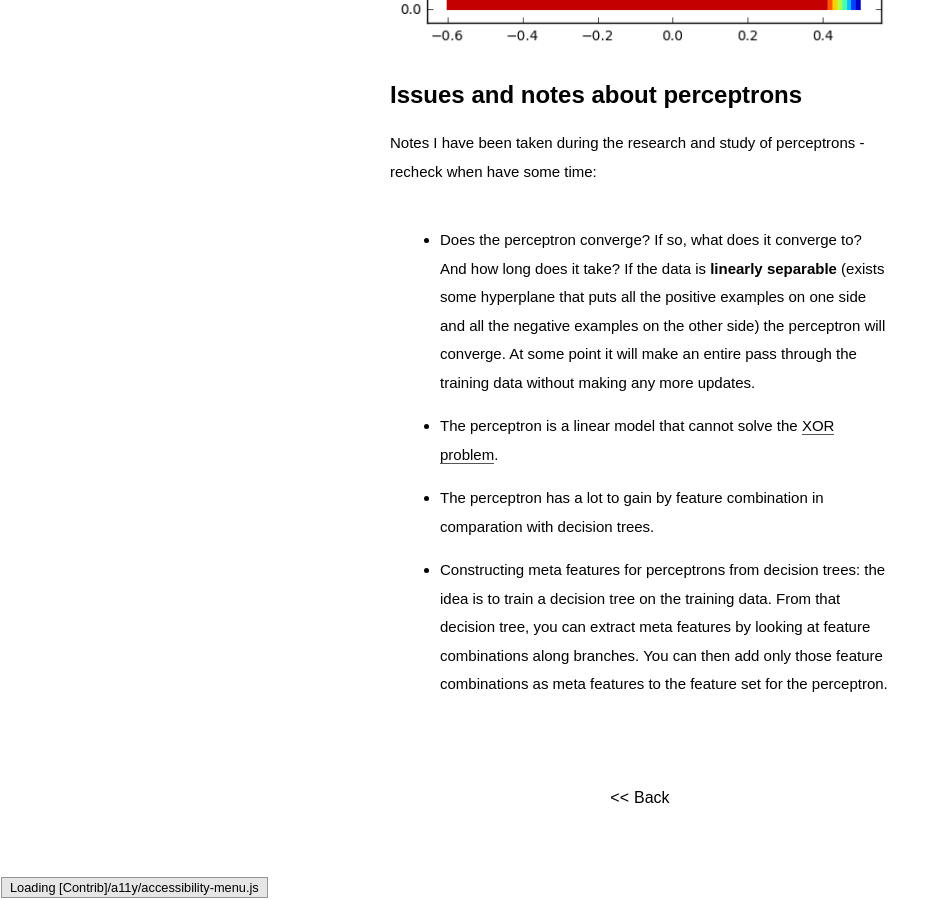
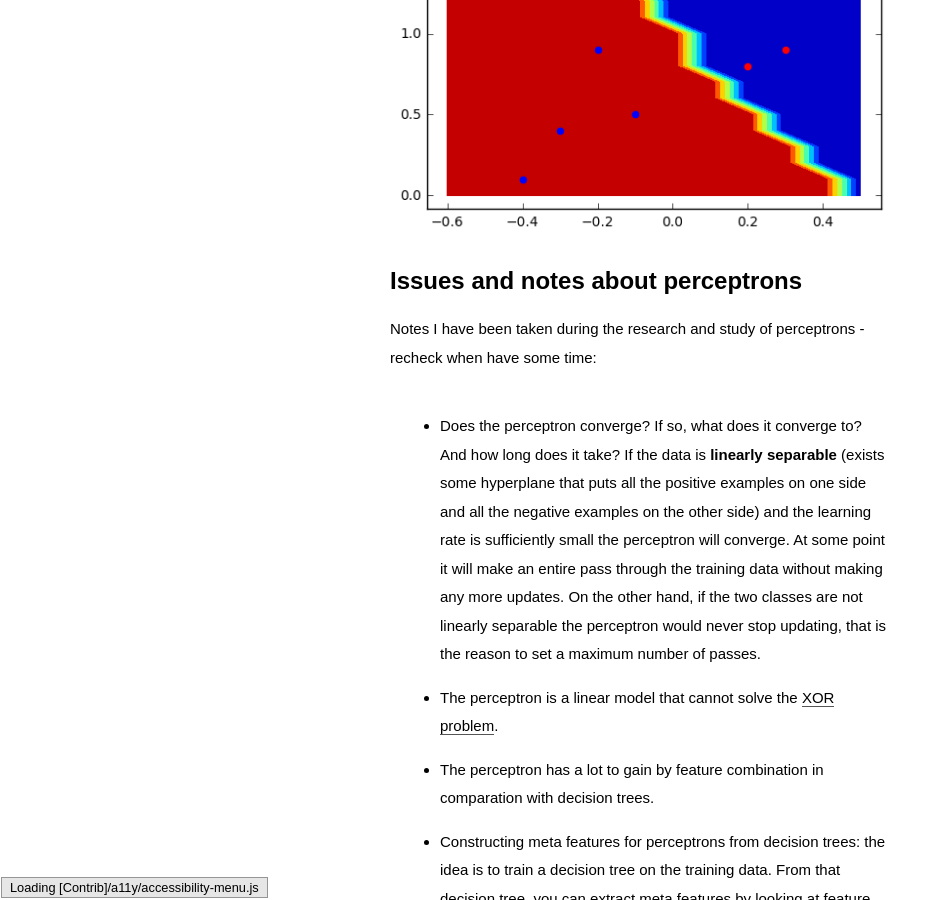
Before and after one commit to jootse84/jootse84.github.io, a Jekyll site: the page built from _posts/2017-03-08-perceptrons.md, in a window 1280 px wide and 900 px high, scrolled down 5026 px. Shown: the whole window, without its empty margins (0-949 px from the left). Built offline with Jekyll 4.4.1, drawn with Linux system fonts in a browser that asks for light colours; some web fonts are replaced; comment, search, counter and statistics services are not loaded; some of the changed text lies outside the part shown.

Commit message:
Updated perceptron blog post

```diff
--- a/_posts/2017-03-08-perceptrons.md
+++ b/_posts/2017-03-08-perceptrons.md
@@ -1,6 +1,8 @@
 A perceptron classifier is a simple model of a neuron. This machine learning algorithm is used as a supervised learning classifier - a function that given a set of elements can decide if a new element belongs to a predefined category.
 
-We can compare the way it works as a *simple version* of a biological neuron: the dentrites recieves signals and the cell body process them. After that processing, the axon's neuron will send signals out to other neurons.
+The first concept of the perceptron learning rule comes from 1957 Frank Rosenblatt's paper [*The Perceptron, a Perceiving and Recognizing Automaton*](http://blogs.umass.edu/brain-wars/files/2016/03/rosenblatt-1957.pdf). I can't recommend reading it highly enough if you are interested in the topic, as Rosenblatt's explains very clearly the biological similarites of his algorithm proposal.
+
+We can compare the way a Perceptron works as a *simple version* of a biological neuron: the dentrites recieves signals and the cell body process them. After that processing, the axon's neuron will send signals out to other neurons.
 
 Now you will think, how does the classifier makes the processing?
 
@@ -132,7 +134,7 @@ ax.set_title('Perceptron')
 # Issues and notes about perceptrons
 
 Notes I have been taken during the research and study of perceptrons - recheck when have some time:
-- Does the perceptron converge? If so, what does it converge to? And how long does it take? If the data is **linearly separable** (exists some hyperplane that puts all the positive examples on one side and all the negative examples on the other side) the perceptron will converge. At some point it will make an entire pass through the training data without making any more updates.
+- Does the perceptron converge? If so, what does it converge to? And how long does it take? If the data is **linearly separable** (exists some hyperplane that puts all the positive examples on one side and all the negative examples on the other side) and the learning rate is sufficiently small the perceptron will converge. At some point it will make an entire pass through the training data without making any more updates. On the other hand, if the two classes are not linearly separable the perceptron would never stop updating, that is the reason to set a maximum number of passes.
 
 - The perceptron is a linear model that cannot solve the [XOR problem](http://toritris.weebly.com/perceptron-5-xor-how--why-neurons-work-together.html).
 
```
